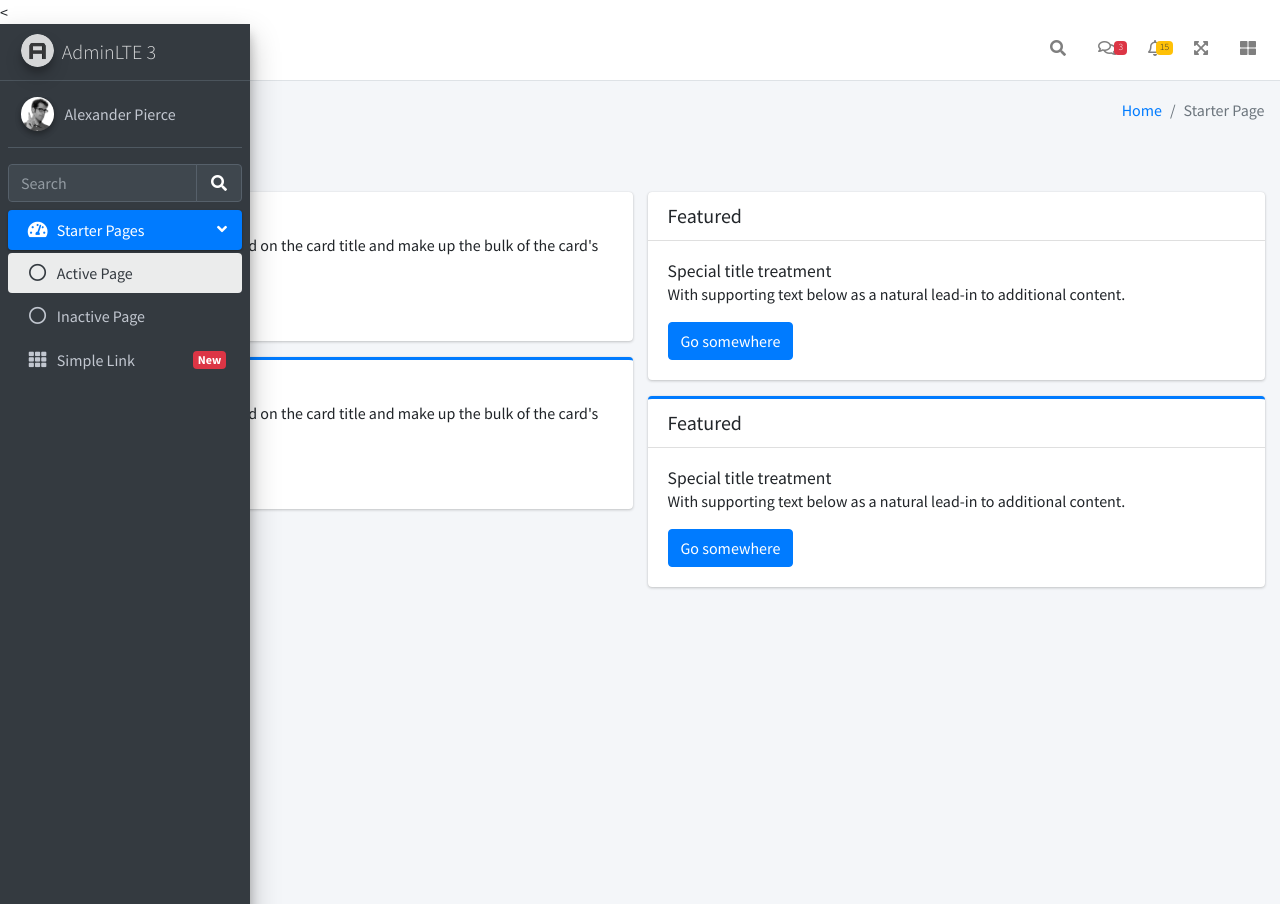
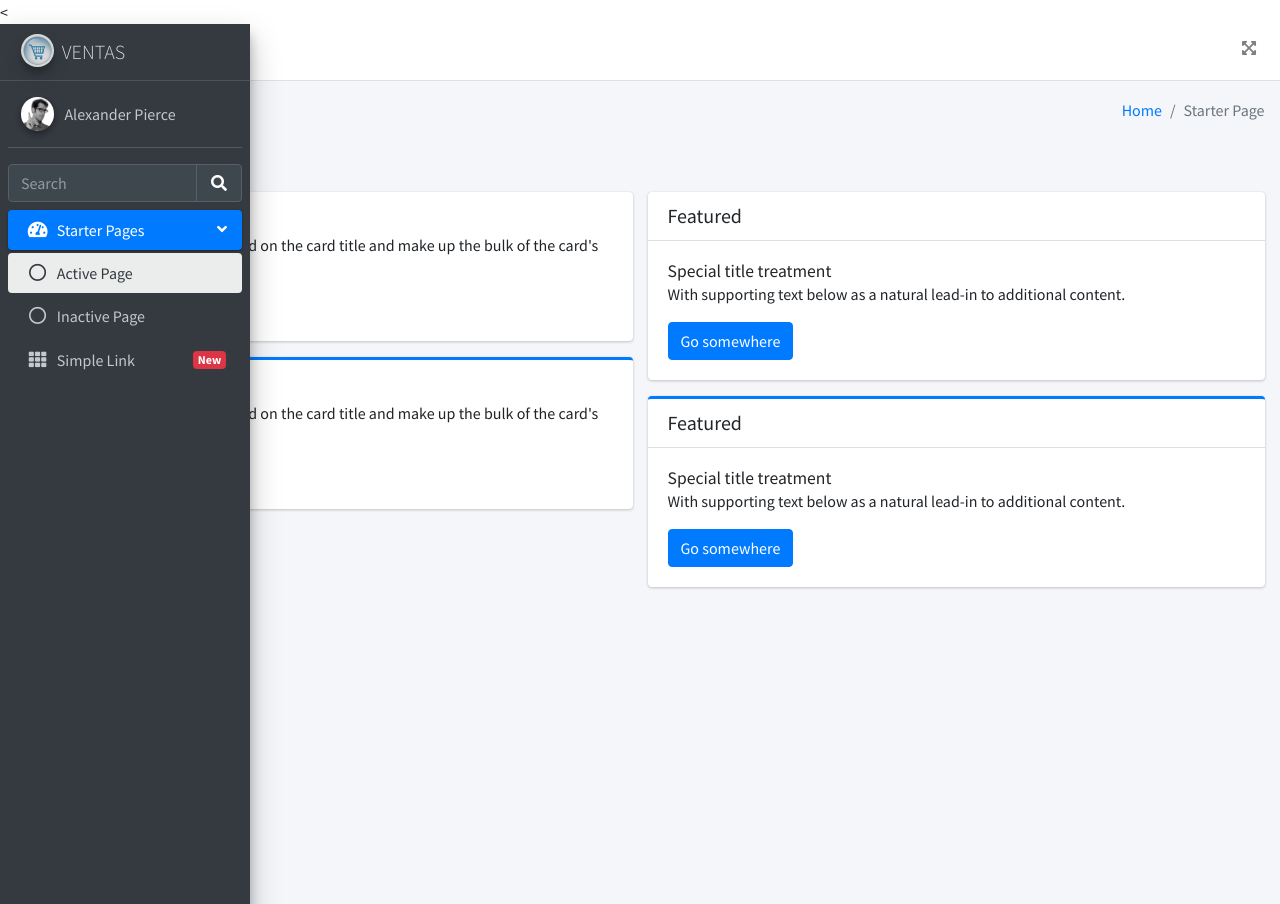
Before and after one commit to DieCau/php-ventasweb, a PHP site: page /ventasweb/ in a window 1280 px wide. Shown: the top 904 px of the page. Run offline with PHP 8.4, Linux system fonts and the light colour scheme; the visitor is signed in with stand-in values (Sample User, id 1); some libraries are stand-ins or nearby versions.

Commit message:
add: 3 images

```diff
--- a/app/controllers/login/loginController.php
+++ b/app/controllers/login/loginController.php
@@ -22,7 +22,7 @@ if ($contador == 0) {
     $_SESSION["mensaje"] = "Error. Datos incorrectos";
     header("Location: ".$URL."/login");
 } else {
-    echo "Datos validados.";
+    //echo "Datos validados.";
     session_start();
     $_SESSION["sesion_email"] = $email;
     header("Location: ".$URL."/index.php");
--- a/index.php
+++ b/index.php
@@ -4,10 +4,8 @@ include("app/config.php");
 session_start();
 
 if (isset($_SESSION["sesion_email"])) {
-  // echo "Bienvenido " . $_SESSION["sesion_email"];
   $email_sesion = $_SESSION["sesion_email"];
 } else {
-  echo "No ha iniciado sesión";
   header("Location: " . $URL . "/login");
 }
 
@@ -33,16 +31,6 @@ if (isset($_SESSION["sesion_email"])) {
 
 <body class="hold-transition sidebar-mini">
 
-  <!-- <script>
-    Swal.fire({
-      position: "center",
-      icon: "success",
-      title: "Bienvenido al Sistema de Ventas <?php echo $email_sesion; ?>",
-      showConfirmButton: false,
-      timer: 2000
-    });
-  </script> -->
-
   <div class="wrapper">
 
     <!-- Navbar -->
@@ -53,127 +41,15 @@ if (isset($_SESSION["sesion_email"])) {
           <a class="nav-link" data-widget="pushmenu" href="#" role="button"><i class="fas fa-bars"></i></a>
         </li>
         <li class="nav-item d-none d-sm-inline-block">
-          <a href="#" class="nav-link">Sistemas de Ventas</a>
+          <a href="#" class="nav-link">SISTEMAS DE VENTAS</a>
         </li>
       </ul>
 
       <!-- Right navbar links -->
       <ul class="navbar-nav ml-auto">
-        <!-- Navbar Search -->
-        <li class="nav-item">
-          <a class="nav-link" data-widget="navbar-search" href="#" role="button">
-            <i class="fas fa-search"></i>
-          </a>
-          <div class="navbar-search-block">
-            <form class="form-inline">
-              <div class="input-group input-group-sm">
-                <input class="form-control form-control-navbar" type="search" placeholder="Search" aria-label="Search">
-                <div class="input-group-append">
-                  <button class="btn btn-navbar" type="submit">
-                    <i class="fas fa-search"></i>
-                  </button>
-                  <button class="btn btn-navbar" type="button" data-widget="navbar-search">
-                    <i class="fas fa-times"></i>
-                  </button>
-                </div>
-              </div>
-            </form>
-          </div>
-        </li>
-
-        <!-- Messages Dropdown Menu -->
-        <li class="nav-item dropdown">
-          <a class="nav-link" data-toggle="dropdown" href="#">
-            <i class="far fa-comments"></i>
-            <span class="badge badge-danger navbar-badge">3</span>
-          </a>
-          <div class="dropdown-menu dropdown-menu-lg dropdown-menu-right">
-            <a href="#" class="dropdown-item">
-              <!-- Message Start -->
-              <div class="media">
-                <img src="public/templates/AdminLTE-3.2.0/dist/img/user1-128x128.jpg" alt="User Avatar" class="img-size-50 mr-3 img-circle">
-                <div class="media-body">
-                  <h3 class="dropdown-item-title">
-                    Brad Diesel
-                    <span class="float-right text-sm text-danger"><i class="fas fa-star"></i></span>
-                  </h3>
-                  <p class="text-sm">Call me whenever you can...</p>
-                  <p class="text-sm text-muted"><i class="far fa-clock mr-1"></i> 4 Hours Ago</p>
-                </div>
-              </div>
-              <!-- Message End -->
-            </a>
-            <div class="dropdown-divider"></div>
-            <a href="#" class="dropdown-item">
-              <!-- Message Start -->
-              <div class="media">
-                <img src="public/templates/AdminLTE-3.2.0/dist/img/user8-128x128.jpg" alt="User Avatar" class="img-size-50 img-circle mr-3">
-                <div class="media-body">
-                  <h3 class="dropdown-item-title">
-                    John Pierce
-                    <span class="float-right text-sm text-muted"><i class="fas fa-star"></i></span>
-                  </h3>
-                  <p class="text-sm">I got your message bro</p>
-                  <p class="text-sm text-muted"><i class="far fa-clock mr-1"></i> 4 Hours Ago</p>
-                </div>
-              </div>
-              <!-- Message End -->
-            </a>
-            <div class="dropdown-divider"></div>
-            <a href="#" class="dropdown-item">
-              <!-- Message Start -->
-              <div class="media">
-                <img src="public/templates/AdminLTE-3.2.0/dist/img/user3-128x128.jpg" alt="User Avatar" class="img-size-50 img-circle mr-3">
-                <div class="media-body">
-                  <h3 class="dropdown-item-title">
-                    Nora Silvester
-                    <span class="float-right text-sm text-warning"><i class="fas fa-star"></i></span>
-                  </h3>
-                  <p class="text-sm">The subject goes here</p>
-                  <p class="text-sm text-muted"><i class="far fa-clock mr-1"></i> 4 Hours Ago</p>
-                </div>
-              </div>
-              <!-- Message End -->
-            </a>
-            <div class="dropdown-divider"></div>
-            <a href="#" class="dropdown-item dropdown-footer">See All Messages</a>
-          </div>
-        </li>
-        <!-- Notifications Dropdown Menu -->
-        <li class="nav-item dropdown">
-          <a class="nav-link" data-toggle="dropdown" href="#">
-            <i class="far fa-bell"></i>
-            <span class="badge badge-warning navbar-badge">15</span>
-          </a>
-          <div class="dropdown-menu dropdown-menu-lg dropdown-menu-right">
-            <span class="dropdown-header">15 Notifications</span>
-            <div class="dropdown-divider"></div>
-            <a href="#" class="dropdown-item">
-              <i class="fas fa-envelope mr-2"></i> 4 new messages
-              <span class="float-right text-muted text-sm">3 mins</span>
-            </a>
-            <div class="dropdown-divider"></div>
-            <a href="#" class="dropdown-item">
-              <i class="fas fa-users mr-2"></i> 8 friend requests
-              <span class="float-right text-muted text-sm">12 hours</span>
-            </a>
-            <div class="dropdown-divider"></div>
-            <a href="#" class="dropdown-item">
-              <i class="fas fa-file mr-2"></i> 3 new reports
-              <span class="float-right text-muted text-sm">2 days</span>
-            </a>
-            <div class="dropdown-divider"></div>
-            <a href="#" class="dropdown-item dropdown-footer">See All Notifications</a>
-          </div>
-        </li>
         <li class="nav-item">
           <a class="nav-link" data-widget="fullscreen" href="#" role="button">
             <i class="fas fa-expand-arrows-alt"></i>
-          </a>
-        </li>
-        <li class="nav-item">
-          <a class="nav-link" data-widget="control-sidebar" data-slide="true" href="#" role="button">
-            <i class="fas fa-th-large"></i>
           </a>
         </li>
       </ul>
@@ -183,9 +59,9 @@ if (isset($_SESSION["sesion_email"])) {
     <!-- Main Sidebar Container -->
     <aside class="main-sidebar sidebar-dark-primary elevation-4">
       <!-- Brand Logo -->
-      <a href="public/templates/AdminLTE-3.2.0/index3.html" class="brand-link">
-        <img src="public/templates/AdminLTE-3.2.0/dist/img/AdminLTELogo.png" alt="AdminLTE Logo" class="brand-image img-circle elevation-3" style="opacity: .8">
-        <span class="brand-text font-weight-light">AdminLTE 3</span>
+      <a href="<?php echo $URL; ?>" class="brand-link">
+        <img src="<?php echo $URL; ?>/public/images/shopping-logo.jpg" alt="Empresa-Logo" class="brand-image img-circle elevation-3" style="opacity: .8">
+        <span class="brand-text font-weight-light">VENTAS</span>
       </a>
 
       <!-- Sidebar -->
@@ -308,7 +184,8 @@ if (isset($_SESSION["sesion_email"])) {
                   <a href="#" class="card-link">Card link</a>
                   <a href="#" class="card-link">Another link</a>
                 </div>
-              </div><!-- /.card -->
+              </div>
+              <!-- /.card -->
             </div>
             <!-- /.col-md-6 -->
             <div class="col-lg-6">
@@ -339,7 +216,8 @@ if (isset($_SESSION["sesion_email"])) {
             <!-- /.col-md-6 -->
           </div>
           <!-- /.row -->
-        </div><!-- /.container-fluid -->
+        </div>
+        <!-- /.container-fluid -->
       </div>
       <!-- /.content -->
     </div>
--- a/login/index.php
+++ b/login/index.php
@@ -1,5 +1,5 @@
 <!DOCTYPE html>
-<html lang="en">
+<html lang="es">
 
 <head>
     <meta charset="utf-8">
@@ -37,7 +37,9 @@
                     timer: 1500
                 });
             </script>
+
         <?php
+            session_destroy();
         }
         ?>
 
```
Also changed, not shown: public/images/empresa-logo.png, public/images/shopping-logo.jpg (added).
